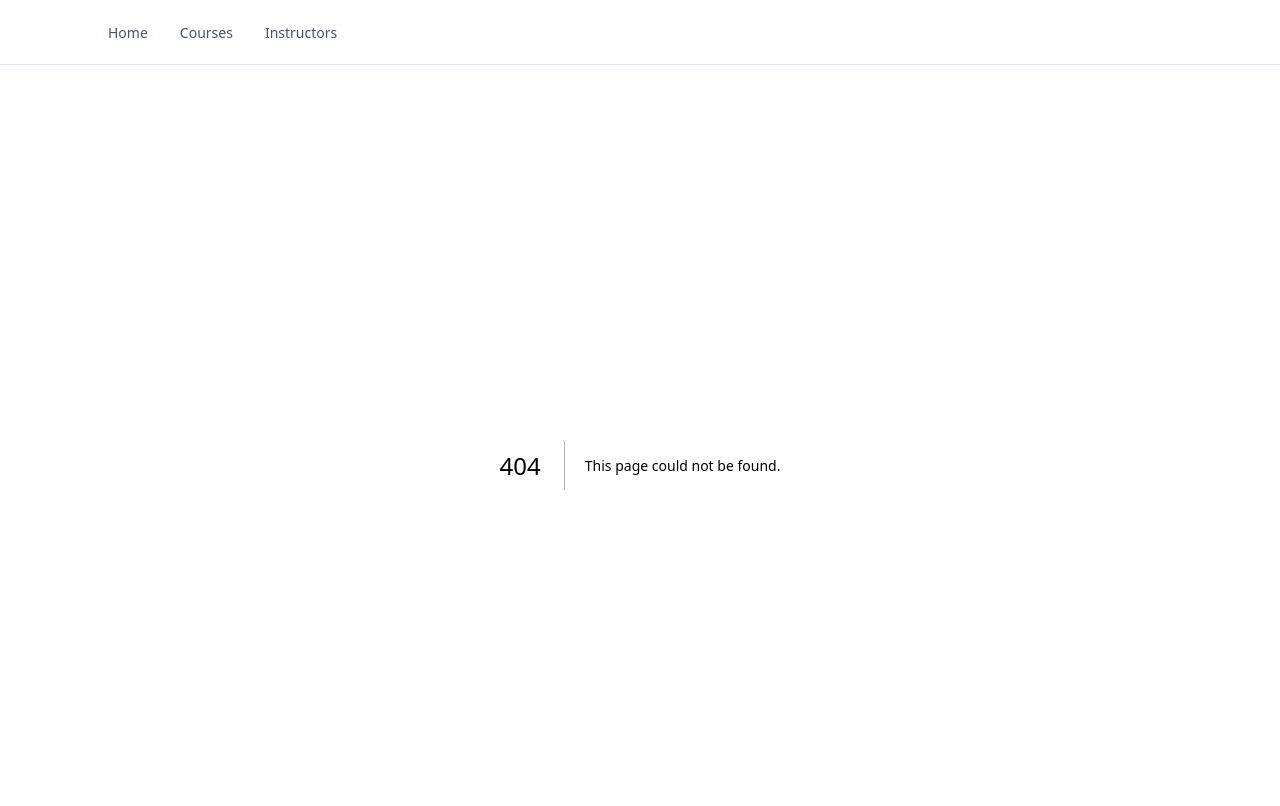
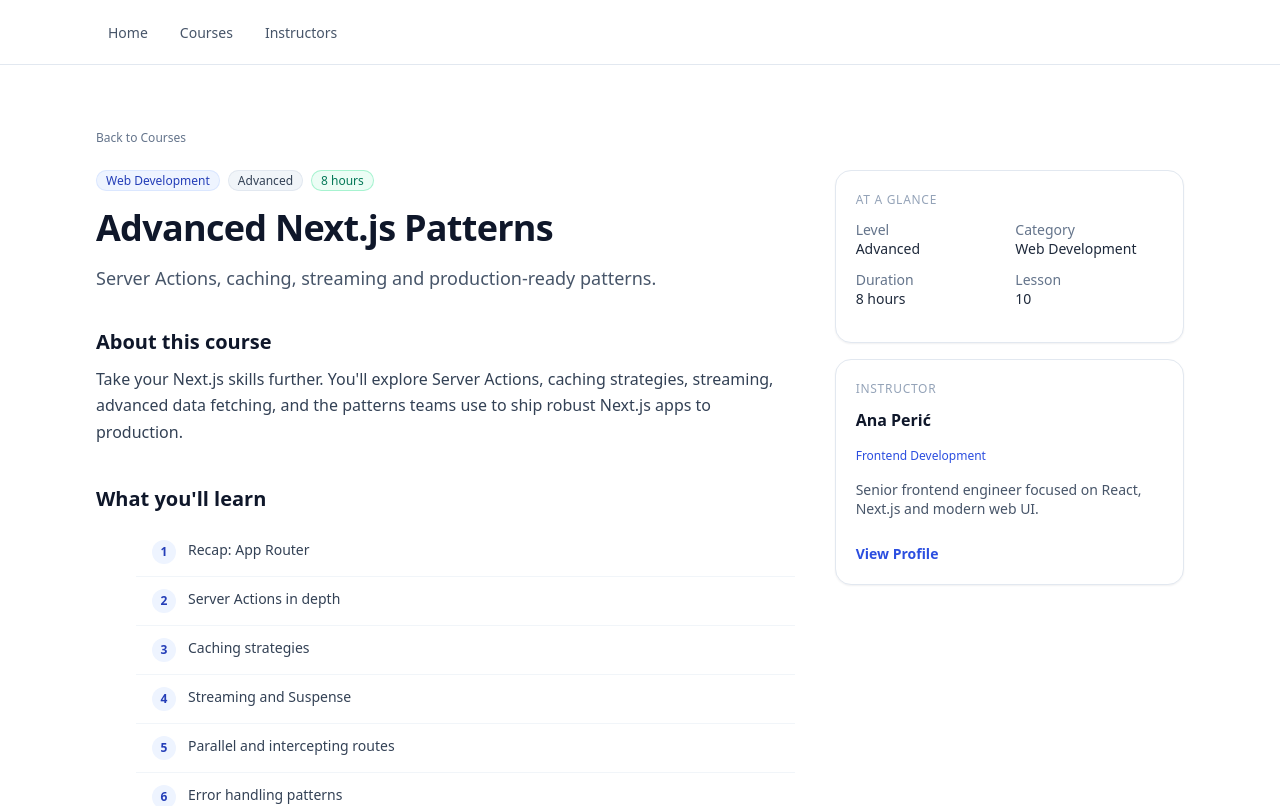
Before and after one commit to ZijadLejlic/CoursePlatform, a Next.js app: page /courses/advanced-nextjs-patterns in a window 1280 px wide. Before the commit this address had no page. Shown: the top 806 px of the page. Built offline with nearby package versions, Linux system fonts and the light colour scheme.

Commit message:
create course platform

```diff
--- /dev/null
+++ b/app/courses/[slug]/page.tsx
@@ -0,0 +1,94 @@
+import { getCourseBySlug, getInstructorBySlug } from "@/lib/data";
+import { notFound } from "next/navigation";
+import Link from "next/link";
+
+export default async function CourseDetailPage({
+  params,
+}: {
+  params: Promise<{ slug: string }>;
+}) {
+  const { slug } = await params;
+
+  const course = getCourseBySlug(slug);
+  if (!course) notFound();
+
+  const instructor = getInstructorBySlug(course.instructorSlug);
+  return (
+    <section className="pad-section">
+      <div className="container">
+        <nav className="back-nav">
+          <Link href="/courses">Back to Courses</Link>
+        </nav>
+        <div className="course-layout">
+          <div>
+            <div className="badge-row">
+              <span className="badge badge--brand">{course.category}</span>
+              <span className="badge">{course.level}</span>
+              <span className="badge badge--success">{course.duration}</span>
+            </div>
+
+            <h1 className="title-display">{course.title}</h1>
+
+            <p className="course-lede">{course.shortDescription}</p>
+
+            <div className="text-block">
+              <h2>About this course</h2>
+              <p>{course.description}</p>
+            </div>
+            <div className="lesson-block">
+              <h2 className="title-section">What you'll learn</h2>
+              <ol>
+                {course.lessons.map((lesson, idx) => (
+                  <li key={lesson} className="lesson-item">
+                    <span className="lesson-num">{idx + 1}</span>
+                    <span className="lesson-text">{lesson}</span>
+                  </li>
+                ))}
+              </ol>
+            </div>
+          </div>
+          <aside className="course-aside">
+            <div className="sidebar-card">
+              <p className="sidebar-label">At a glance</p>
+              <dl className="meta-grid">
+                <div>
+                  <dt>Level</dt>
+                  <dd>{course.level}</dd>
+                </div>
+                <div>
+                  <dt>Category</dt>
+                  <dd>{course.category}</dd>
+                </div>
+                <div>
+                  <dt>Duration</dt>
+                  <dd>{course.duration}</dd>
+                </div>
+                <div>
+                  <dt>Lesson</dt>
+                  <dd>{course.lessonsCount}</dd>
+                </div>
+              </dl>
+            </div>
+
+            {instructor ? (
+              <div className="sidebar-card">
+                <p className="sidebar-label">Instructor</p>
+                <p className="sidebar-instructor-name">{instructor.name}</p>
+                <p className="sidebar-instructor-role">
+                  {instructor.specialty}
+                </p>
+                <p className="text-muted-sm mt-sm">{instructor.shortBio}</p>
+                <Link
+                  href={`/instructors/${instructor.slug}`}
+                  className="link-brand is-block"
+                >
+                  View Profile
+                </Link>
+              </div>
+            ) : null}
+          </aside>
+        </div>
+      </div>
+    </section>
+  );
+}
```
Also changed, not shown: app/courses/courses-catalog-client.tsx (added, +57 -0 lines), app/courses/page.tsx (+16 -28 lines).
